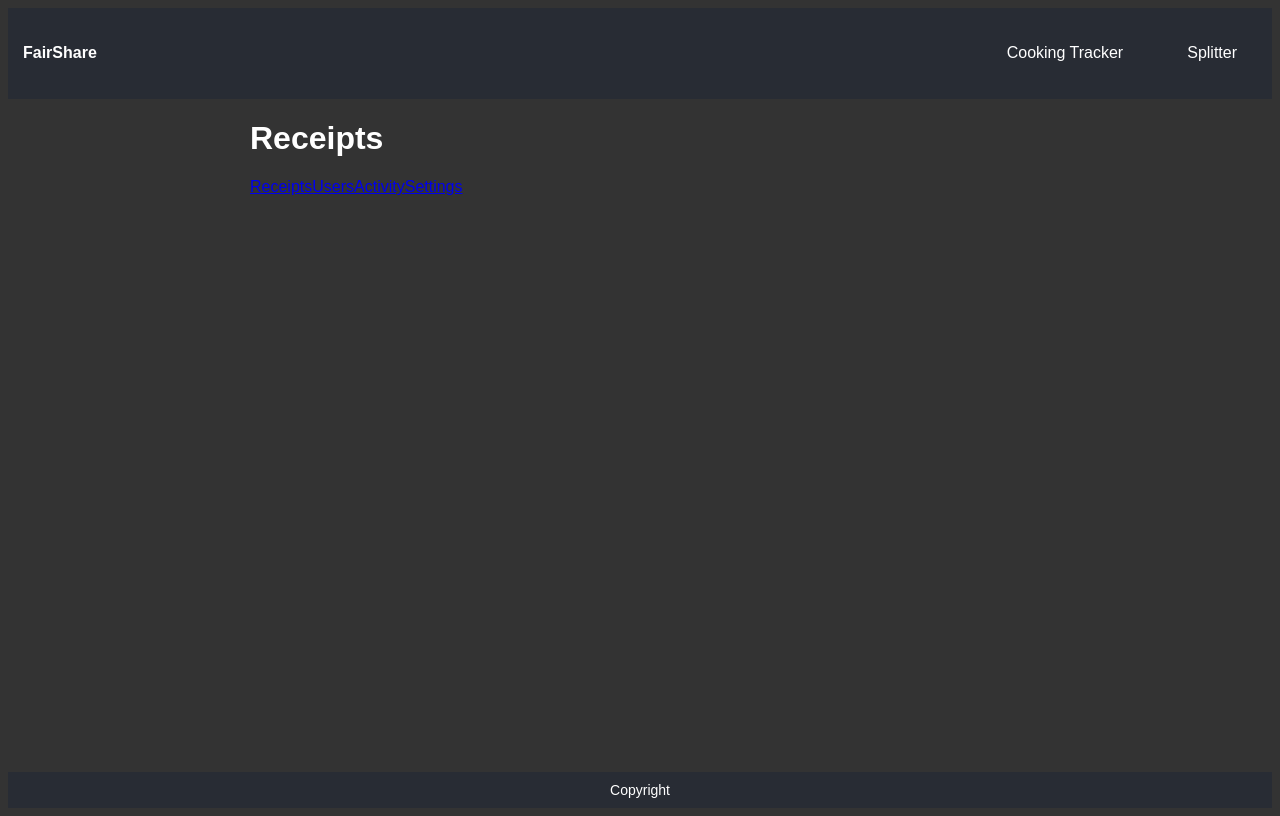
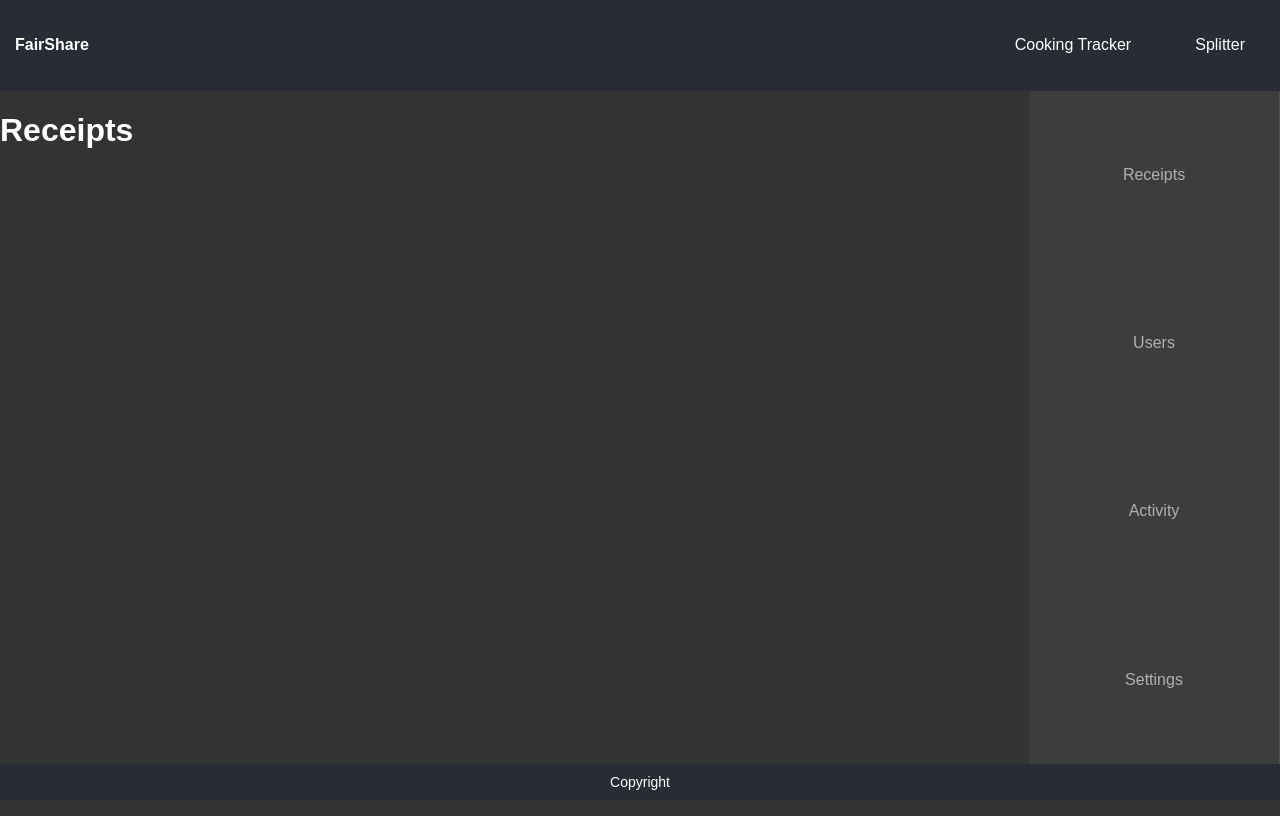
Before and after one commit to vidsagar/splitly, a React (Create React App) app: page /split in a window 1280 px wide. Built offline with nearby package versions, Linux system fonts and the light colour scheme.

Commit message:
style for inner nav

```diff
--- a/src/routes/FairShareLayout.scss
+++ b/src/routes/FairShareLayout.scss
@@ -1,3 +1,8 @@
+body {
+  margin: 0;
+  height: 100vh;
+}
+
 .layout-container {
   display: flex;
   flex-direction: column;
@@ -5,10 +10,6 @@
   font-family: Arial, sans-serif;
 
   .nav-header {
-    position: sticky;
-    top: 0;
-    z-index: 1000;
-
     display: flex;
     flex-direction: row;
     justify-content: space-between;
@@ -37,14 +38,9 @@
   }
 
   .main-content {
+    display: flex;
     flex: 1;
-    box-sizing: border-box;
-    max-width: 800px;
-    width: 100%;
-    margin-left: auto;
-    margin-right: auto;
-    padding-left: 10px;
-    padding-right: 10px;
+    overflow-y: auto;
   }
 
   footer {
--- /dev/null
+++ b/src/routes/Splitly.scss
@@ -0,0 +1,93 @@
+$bg-color: #333333;
+$surface-color: #3d3d3d;
+$primary-green: #4caf50;
+$text-main: #ffffff;
+$text-dim: #b0b0b0;
+$nav-height: 70px;
+
+.splitly-container {
+  flex: 1;
+  display: flex;
+  flex-direction: column;
+  background-color: $bg-color;
+
+  // Main Content Area
+  .splitly-content {
+    flex: 1;
+    max-width: 1200px;
+  }
+
+  // Navigation Sidebar/Dock
+  .splitly-nav-container {
+    position: sticky;
+    bottom: 0;
+    left: 0;
+    right: 0;
+    height: $nav-height;
+    background-color: $surface-color;
+    display: flex;
+    align-items: center;
+    border-top: 1px solid rgba(255, 255, 255, 0.1);
+    z-index: 1000;
+
+    .nav-item {
+      flex: 1;
+      height: 100%;
+      width: 100%;
+      display: flex;
+      justify-content: center;
+      align-items: center;
+
+      color: $text-dim;
+      text-decoration: none;
+      font-size: 0.8rem;
+      transition: color 0.3s ease;
+
+      &:hover,
+      &.active {
+        color: $primary-green;
+      }
+
+      // Placeholder for icons if you use them
+      i {
+        font-size: 1.5rem;
+        margin-bottom: 4px;
+      }
+    }
+  }
+}
+
+// Desktop Adaptation
+@media (min-width: 681px) {
+  .splitly-container {
+    flex-direction: row; // Sidebar layout for desktop
+
+    .splitly-nav-container {
+      position: sticky;
+      top: 0;
+      width: 250px;
+      height: 100%;
+      overflow-y: auto;
+
+      flex-direction: column;
+      justify-content: flex-start;
+      border-top: none;
+      border-right: 1px solid rgba(255, 255, 255, 0.1);
+
+      .nav-item {
+        padding: 15px 25px;
+        flex-direction: row;
+        font-size: 1rem;
+        gap: 15px;
+
+        &:hover {
+          background-color: rgba($primary-green, 0.1);
+        }
+      }
+    }
+
+    .app-content {
+      padding-bottom: 20px; // Reset mobile padding
+    }
+  }
+}
--- a/src/routes/SplitlyRoutes.jsx
+++ b/src/routes/SplitlyRoutes.jsx
@@ -4,12 +4,13 @@ import { Users } from "pages/splitly/Users";
 import { Activity } from "pages/splitly/Activity";
 import { Settings } from "pages/splitly/Settings";
 import { Link } from "react-router-dom";
+import "./Splitly.scss";
 
 function SplitlyRoutes() {
 	const page = (component) =>
-		<div className="splitly-nav-container">
+		<div className="splitly-container">
 			<main className="splitly-content">{component}</main>
-			<nav className="splitly-nav">
+			<nav className="splitly-nav-container">
 				<Link className="nav-item" to="/split/receipts">Receipts</Link>
 				<Link className="nav-item" to="/split/users">Users</Link>
 				<Link className="nav-item" to="/split/activity">Activity</Link>
```
